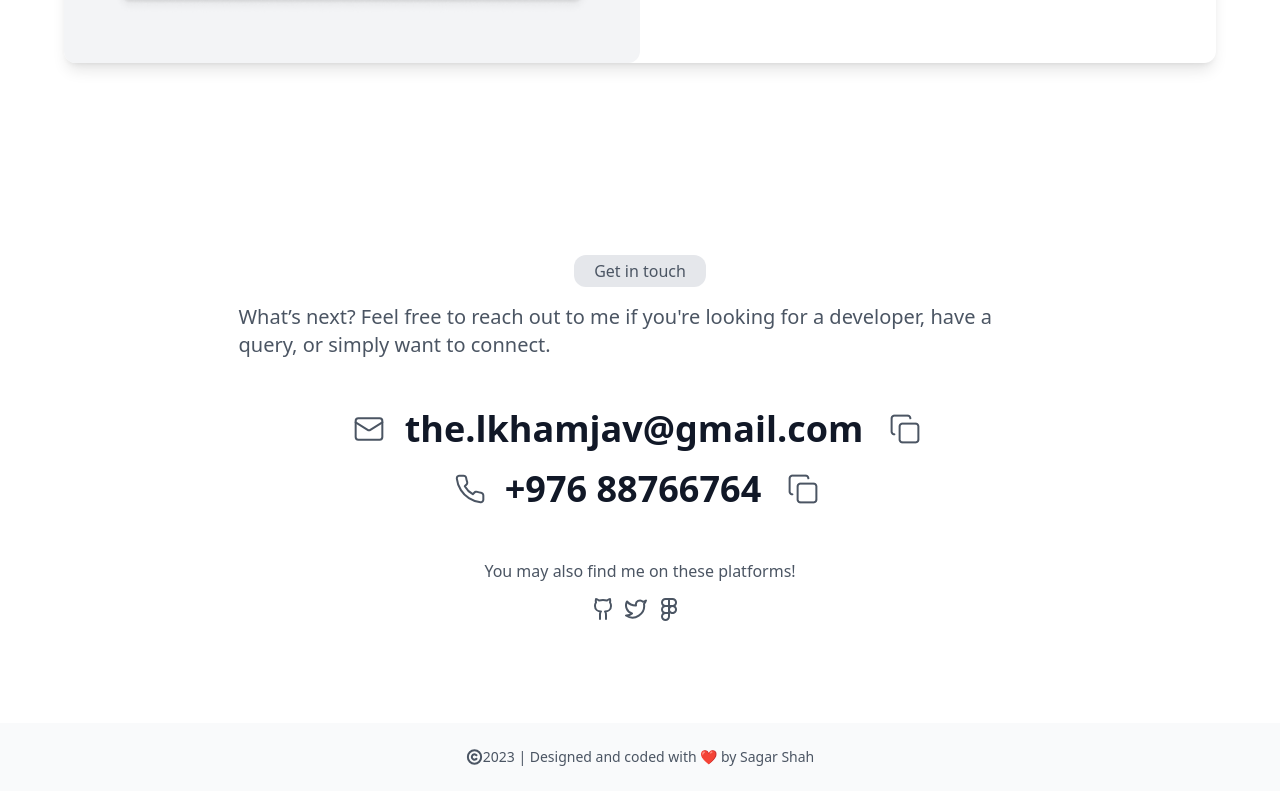
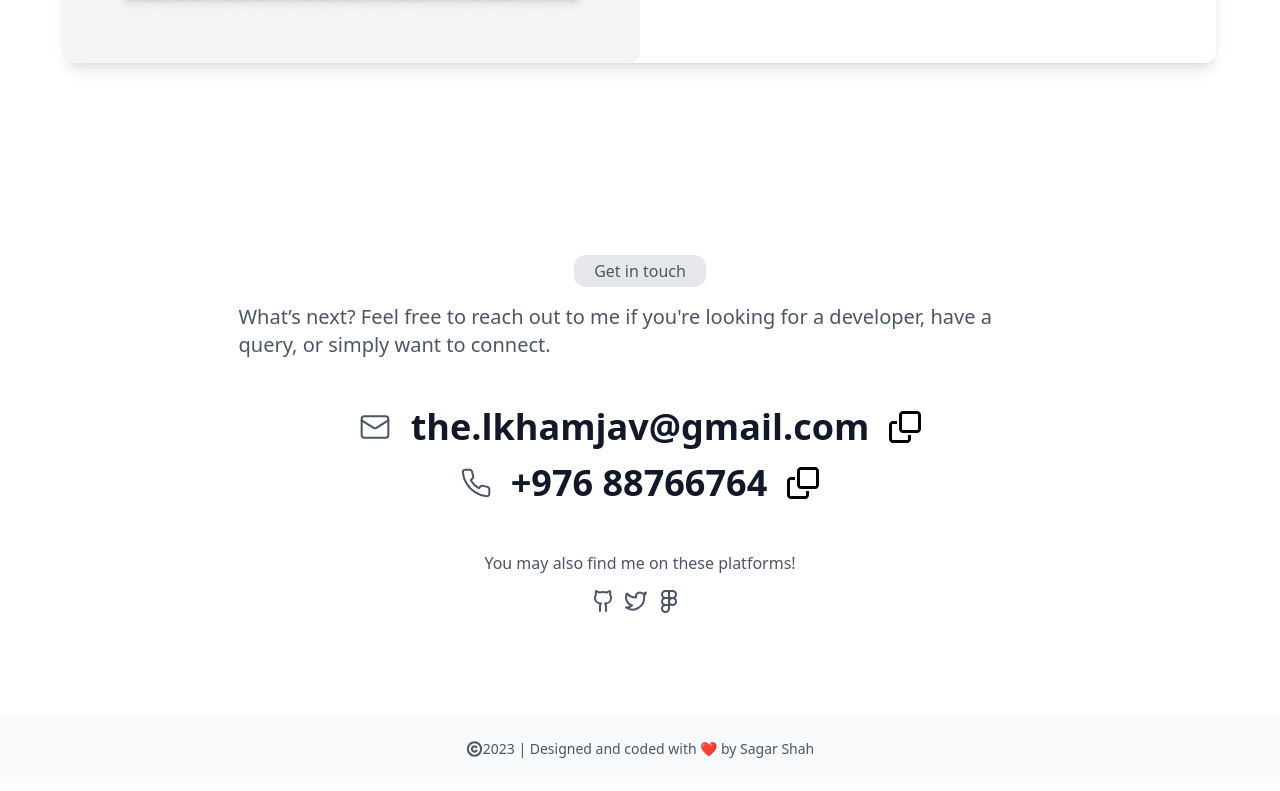
Before and after one commit to Lkhamjav-github/Protofolio-lkhamjav, a Next.js app: page / in a window 1280 px wide. Shown: the part 8094-8885 px from the top of the page. Built offline with nearby package versions, Linux system fonts and the light colour scheme.

Commit message:
copy button amked

```diff
--- a/src/components/ContactMe.jsx
+++ b/src/components/ContactMe.jsx
@@ -1,6 +1,16 @@
 import React from 'react'
 import { Button } from './Button'
+// import { CopyToClipboard } from 'react-copy-to-clipboard'
 export const ContactMe = () => {
+
+    const secondhandleCopy = () => {
+        navigator.clipboard.writeText("88766764");
+        alert("Copied")
+    }
+    const handleCopy = () => {
+        navigator.clipboard.writeText("the.lkhamjav@gmail.com");
+        alert("Copied")
+    }
     return (
         <div className='bg-white dark:bg-black flex lg:flex-col lg:py-24 lg:px-20 '>
             <div className='flex flex-col justfy-center items-center'>
@@ -11,12 +21,12 @@ export const ContactMe = () => {
                 <div className='flex items-center gap-5 '>
                     <img src="./message.svg" alt="icon" />
                     <h1 className='text-lg text-gray-900 dark:text-white lg:text-4xl lg:font-semibold '>the.lkhamjav@gmail.com</h1>
-                    <img src="./2conh.png" alt="icon" />
+                    <svg onClick={handleCopy} className='w-8 h-8' xmlns="http://www.w3.org/2000/svg" viewBox="0 0 512 512"><path d="M64 464H288c8.8 0 16-7.2 16-16V384h48v64c0 35.3-28.7 64-64 64H64c-35.3 0-64-28.7-64-64V224c0-35.3 28.7-64 64-64h64v48H64c-8.8 0-16 7.2-16 16V448c0 8.8 7.2 16 16 16zM224 304H448c8.8 0 16-7.2 16-16V64c0-8.8-7.2-16-16-16H224c-8.8 0-16 7.2-16 16V288c0 8.8 7.2 16 16 16zm-64-16V64c0-35.3 28.7-64 64-64H448c35.3 0 64 28.7 64 64V288c0 35.3-28.7 64-64 64H224c-35.3 0-64-28.7-64-64z" /></svg>
                 </div>
                 <div className='flex items-center gap-4 lg:gap-5  lg:pt-4 lg:pb-12'>
                     <img src="./phone.svg" alt="icon" />
                     <h1 className=' text-lg text-gray-900 dark:text-white lg:text-4xl lg:font-semibold '>+976 88766764</h1>
-                    <img src="./2conh.png" alt="icon" />
+                    <svg onClick={secondhandleCopy} className='w-8 h-8' xmlns="http://www.w3.org/2000/svg" viewBox="0 0 512 512"><path d="M64 464H288c8.8 0 16-7.2 16-16V384h48v64c0 35.3-28.7 64-64 64H64c-35.3 0-64-28.7-64-64V224c0-35.3 28.7-64 64-64h64v48H64c-8.8 0-16 7.2-16 16V448c0 8.8 7.2 16 16 16zM224 304H448c8.8 0 16-7.2 16-16V64c0-8.8-7.2-16-16-16H224c-8.8 0-16 7.2-16 16V288c0 8.8 7.2 16 16 16zm-64-16V64c0-35.3 28.7-64 64-64H448c35.3 0 64 28.7 64 64V288c0 35.3-28.7 64-64 64H224c-35.3 0-64-28.7-64-64z" /></svg>
                 </div>
                 <p className='lg:pb-2 lg:font-normal text-gray-600 dark:text-white lg:text-base'>
                     You may also find me on these platforms!
```
